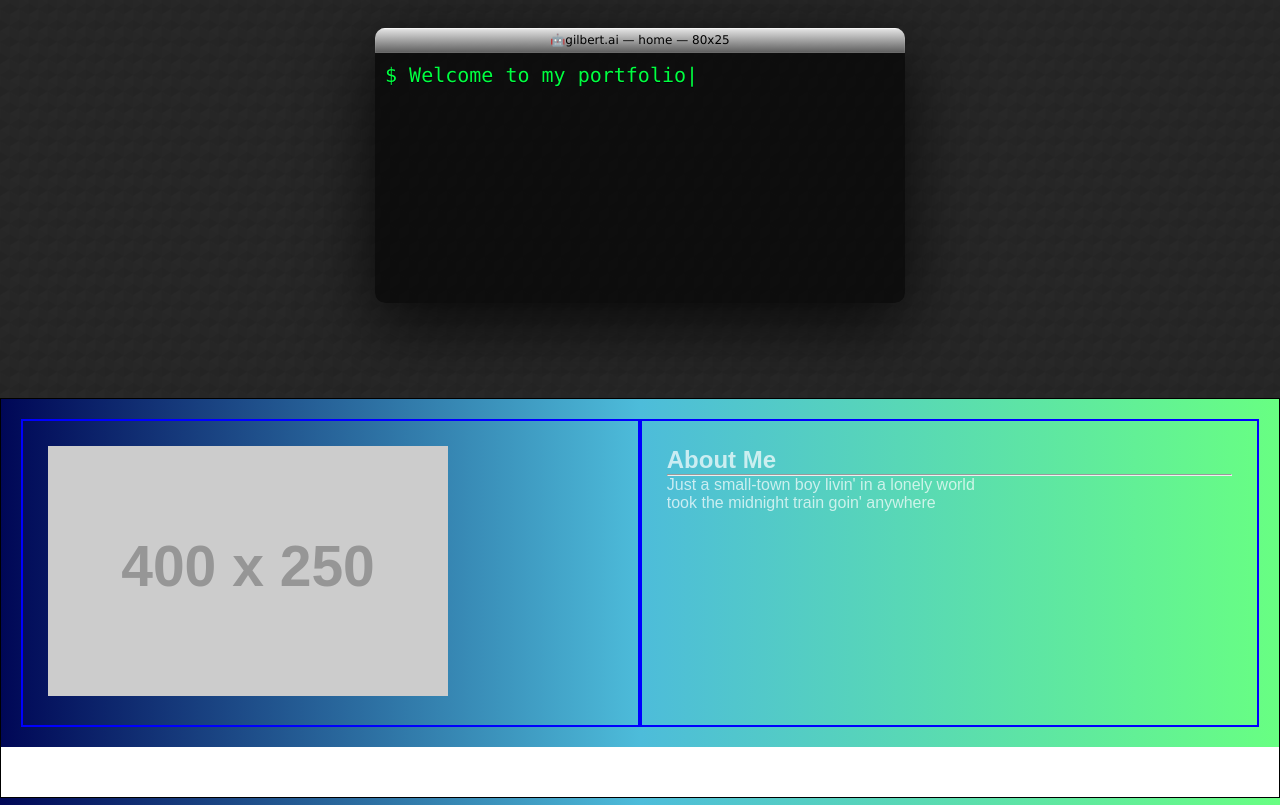
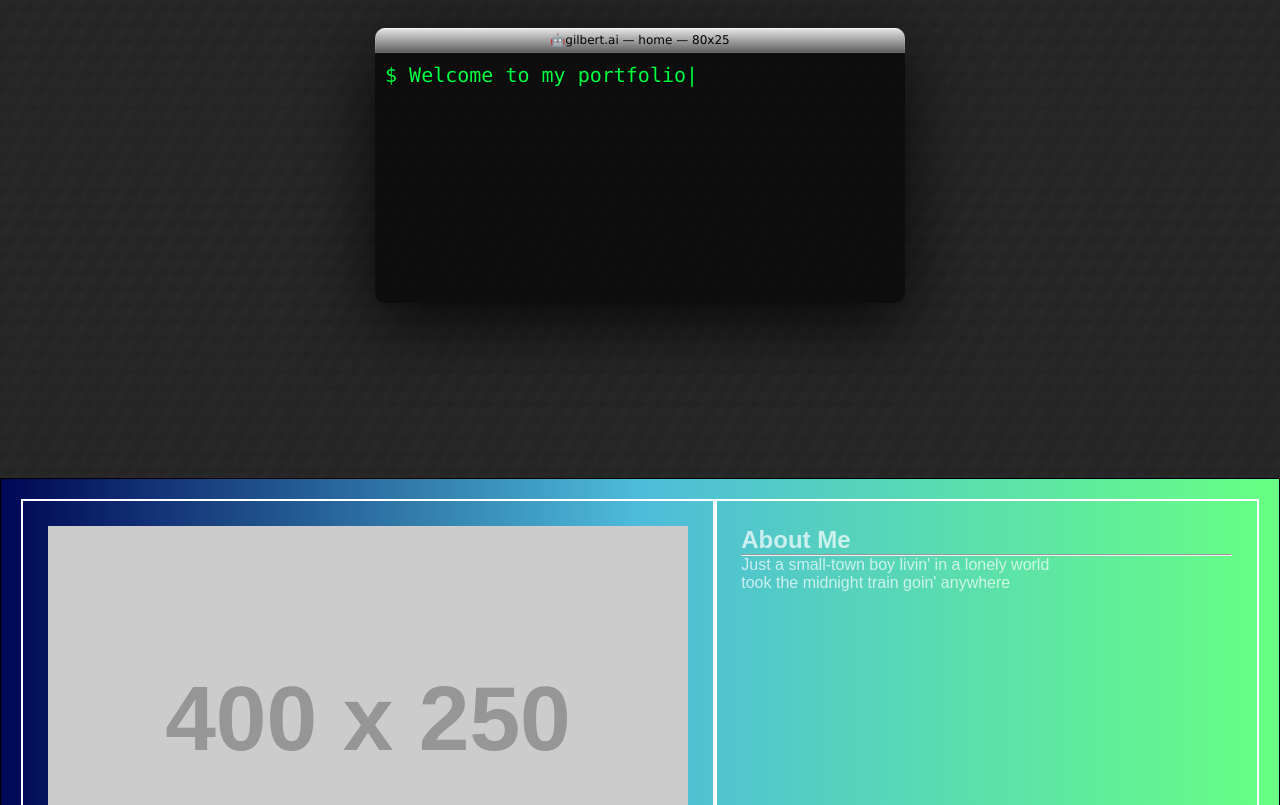
Before and after one commit to fieldpalmer/gfp-portfolio, a plain HTML site: page index.html in a window 1280 px wide. Shown: the part 72-877 px from the top of the page. Drawn offline with nearby package versions, Linux system fonts and the light colour scheme.

Commit message:
about-row flex-wrap active

```diff
--- a/style.css
+++ b/style.css
@@ -64,12 +64,13 @@ body {
 
 main {
   flex: 1 0 auto;
+  margin-bottom: -10px;
 }
 
 header {
   padding: 30px;
   background-image: url("./hexabump.png");
-  height: 50vh;
+  height: 60vh;
 }
 
 .terminal-box {
@@ -123,11 +124,12 @@ header {
 .about-container {
   margin: auto;
   border: 1px solid black;
-  height: 50vh;
+  /* height: 50vh; */
 }
 
 .about-row {
   display: flex;
+  flex-wrap: wrap;
   width: 100%;
   flex-direction: row;
   padding: 20px;
@@ -140,18 +142,20 @@ header {
 }
 
 .about-col {
-  flex: 3;
+  flex: 6;
   padding: 2%;
   justify-content: center;
-  border: 2px solid blue;
+  border: 2px solid white;
 }
 
 #about-right {
   color: rgba(255, 255, 255, 0.7);
+  width: 100%;
 }
 
 #main-about-img {
   margin: auto;
+  width: 80vw;
 }
 
 /* .about-right {
@@ -166,7 +170,8 @@ header {
 } */
 
 footer {
-  flex-shrink: 0;
+  /* flex-shrink: 0; */
+  margin-top: 15px;
   padding: 10px;
   color: rgba(255, 255, 255, 0.7);
   background: linear-gradient(
@@ -253,6 +258,15 @@ footer {
     color: rgba(255, 255, 255, 1);
   }
 
+  .about-col {
+    flex: 3;
+  }
+
+  #main-about-img {
+    margin: auto;
+    max-width: 50vw;
+  }
+
   footer {
     display: inline-flex;
   }
```
